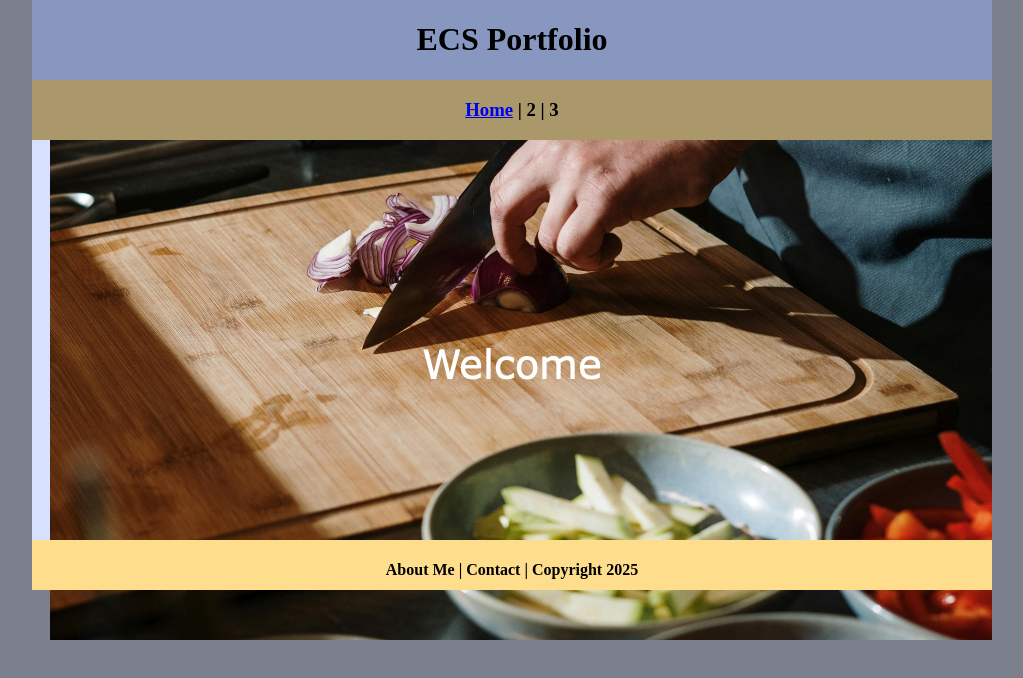
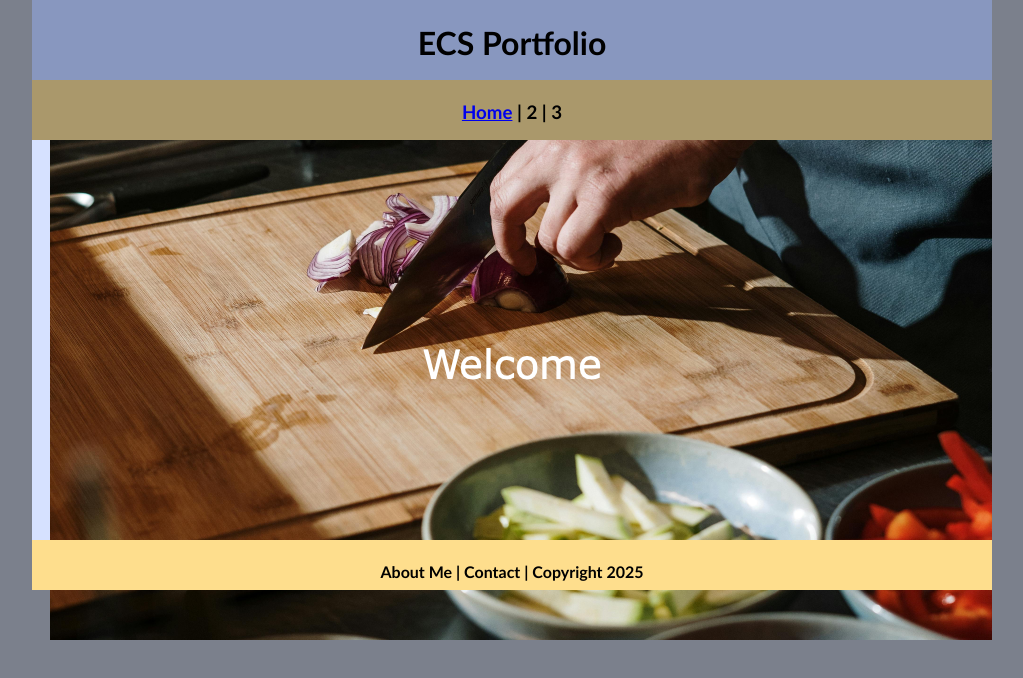
Before and after one commit to ljrm-2010/ecsportfolio2025b3, a plain HTML site: page index.html in a window 1280 px wide. Shown: the whole page, without its empty margins (128-1151 px from the left). Drawn offline with Linux system fonts and the light colour scheme.

Commit message:
Update myCSS.css

```diff
--- a/myCSS.css
+++ b/myCSS.css
@@ -2,6 +2,7 @@
 /* This is a comment! Text here will be ignored by the browser. */
 body {
 	margin: 0 auto;
+	font: 100%/1.4 Gill Sans, sans-serif;
 }
 .homePage {
 	background: #7B808C;
```
